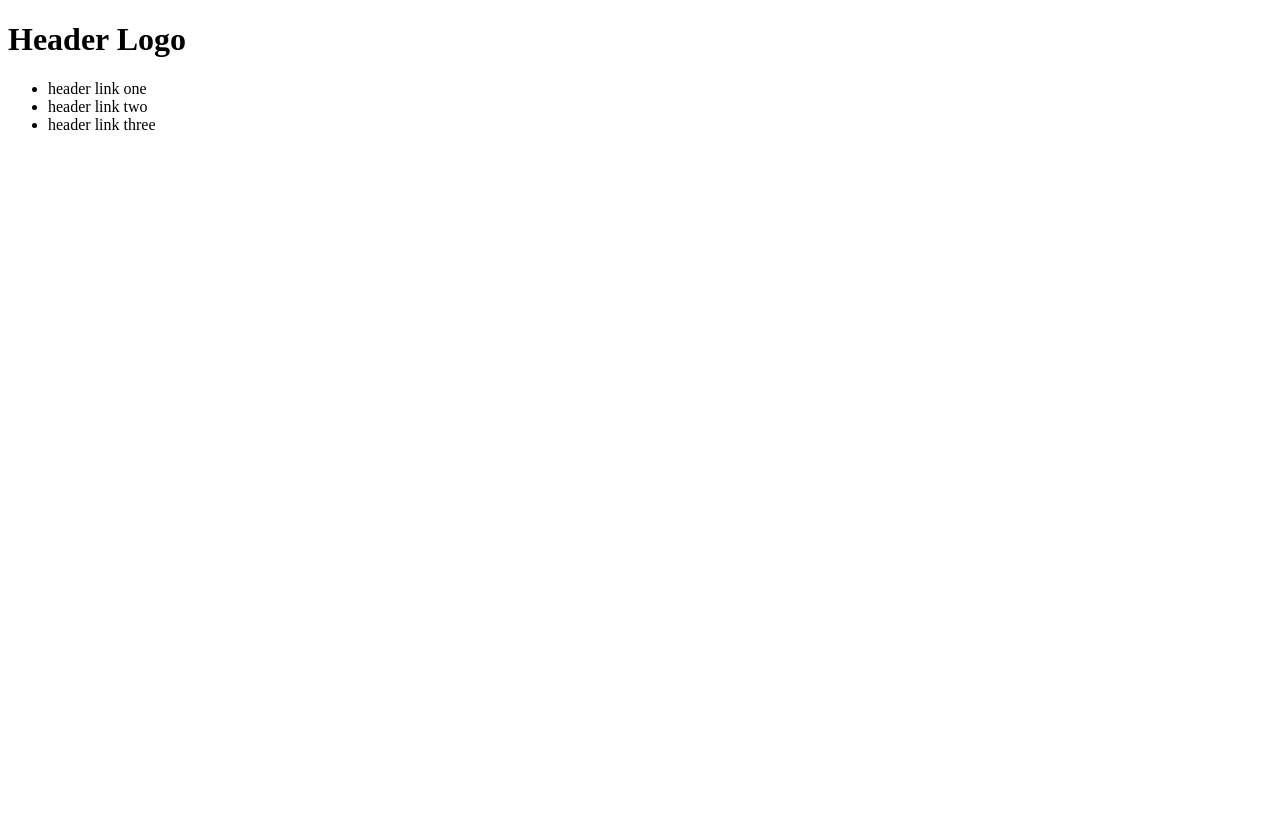
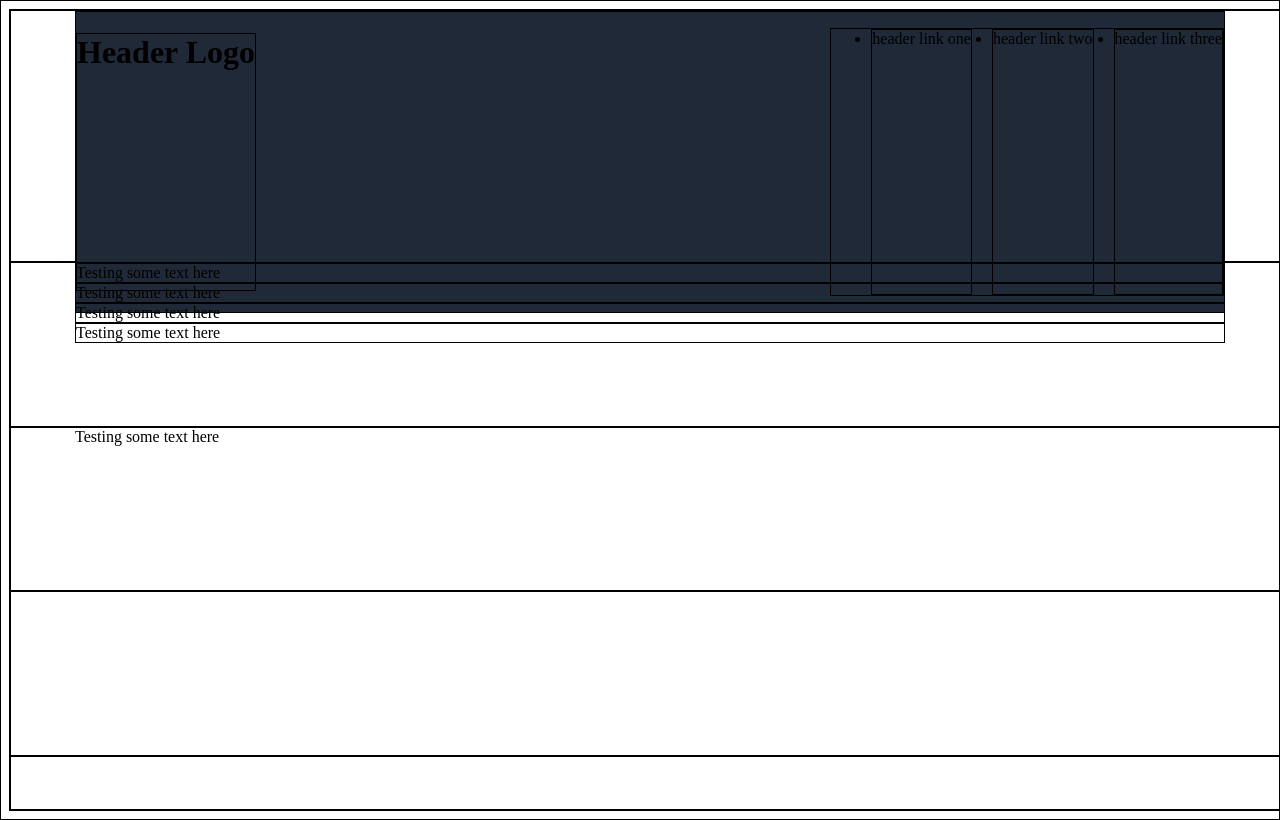
Before and after one commit to elangdor/odin-landing-page, a plain HTML site: page index.html in a window 1280 px wide. Drawn offline with Linux system fonts and the light colour scheme.

Commit message:
Added top menu links flex Starting from te top, added logo and header links list added footer div that was missed added background to top

```diff
--- a/index.html
+++ b/index.html
@@ -10,7 +10,7 @@
         <div class="header">
             <div class="top">
                 <h1>Header Logo</h1>
-                <ul>
+                <ul class="header-links">
                     <li>header link one</li>
                     <li>header link two</li>
                     <li>header link three</li>
@@ -19,17 +19,24 @@
         </div>
 
         <div class="content">
-            <div class="card"></div>
-            <div class="card"></div>
-            <div class="card"></div>
-            <div class="card"></div>
+            <div class="card">Testing some text here</div>
+
+            <div class="card">Testing some text here</div>
+
+            <div class="card">Testing some text here</div>
+
+            <div class="card">Testing some text here</div>
+
         </div>
 
         <div class="quotes">
+            Testing some text here
+        </div>
+
+        <div class="signup">
 
         </div>
-
-        <div class="footer">
+        <div class="footer"></div>
 
         </div>
 
--- a/style.css
+++ b/style.css
@@ -0,0 +1,37 @@
+* {
+    border: 1px solid black;
+}
+
+body {
+    height: 100vh;
+    width: 100vw;
+    display: flex;
+    flex-direction: column;
+
+}
+
+.top {
+    display: flex;
+    flex-direction: row;
+    justify-content: space-between;
+    background-color: #1F2937;
+    height: 300px;
+}
+
+.header-links {
+    display: flex;
+    flex-direction: row;
+    gap: 20px;
+}
+
+.header, .content, .quotes, .signup, .footer {
+    padding: 0px 64px;
+}
+
+.header, .content, .quotes, .signup {
+    height: 250px;
+}
+
+.footer {
+    height: 80px;
+}
```
